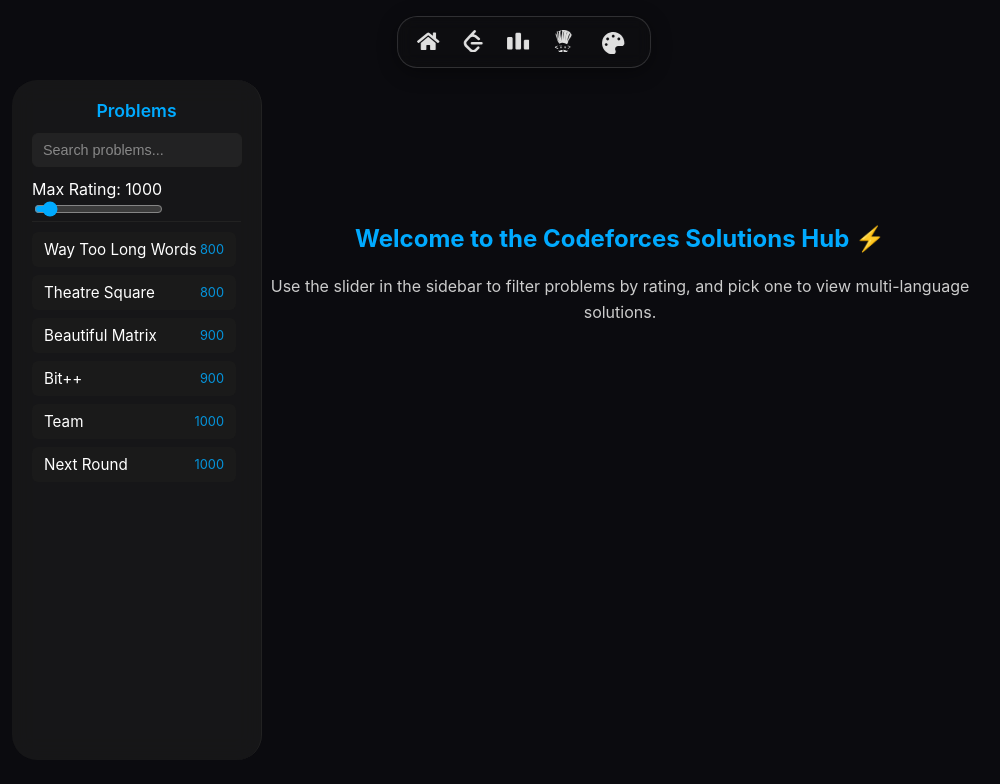
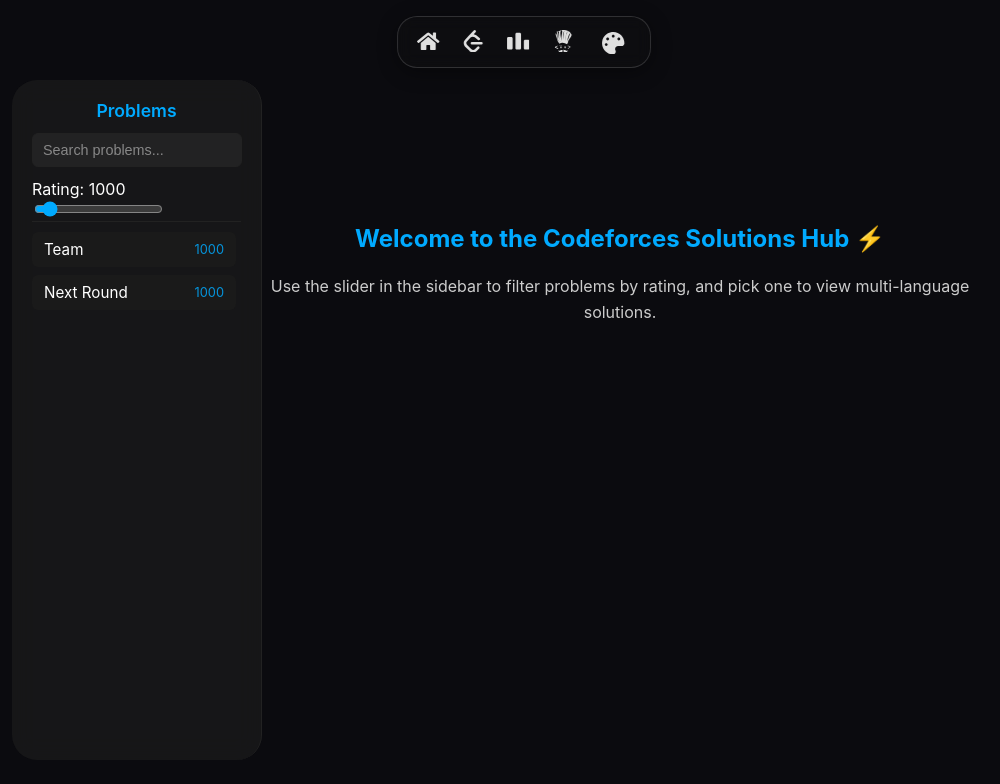
Before and after one commit to JayArindamMaity/bluetwig, a React (Vite) app in the folder frontend/: page /codeforces in a window 1280 px wide. Shown: the top 784 px of the page, without its empty margins (116-1116 px from the left). Built offline with nearby package versions, Linux system fonts and the light colour scheme.

Commit message:
some fixes

```diff
--- a/frontend/src/components/cfleft/cfleft.tsx
+++ b/frontend/src/components/cfleft/cfleft.tsx
@@ -19,8 +19,10 @@
 }) => {
   const [search, setSearch] = useState("");
 
-  const filteredQuestions = questions.filter((q) =>
-    q.title.toLowerCase().includes(search.toLowerCase())
+  const filteredQuestions = questions.filter(
+    (q) =>
+      q.title.toLowerCase().includes(search.toLowerCase()) &&
+      q.rating === maxRating // only exact rating matches
   );
 
   return (
@@ -35,7 +37,7 @@
         />
 
         <div className="cf-slider">
-          <label>Max Rating: {maxRating}</label>
+          <label>Rating: {maxRating}</label>
           <input
             type="range"
             min="800"
@@ -55,7 +57,9 @@
           filteredQuestions.map((q) => (
             <div
               key={q.id}
-              className={`cf-question-item ${selectedId === q.id ? "active" : ""}`}
+              className={`cf-question-item ${
+                selectedId === q.id ? "active" : ""
+              }`}
               onClick={() => onSelectQuestion(q.id)}
             >
               <span className="cf-question-title">{q.title}</span>
--- a/frontend/src/pages/codeforces/codeforces.tsx
+++ b/frontend/src/pages/codeforces/codeforces.tsx
@@ -1,9 +1,9 @@
 import React, { useEffect, useState } from "react";
 import "../../pages/codeforces/codeforces.css";
 import CFLeftbar from "../../components/cfleft/cfleft";
-import { eightHundredQuestions } from "../../data/codeforces/eightHundred";
-import { nineHundredQuestions } from "../../data/codeforces/nineHundred";
-import { thousandQuestions } from "../../data/codeforces/thousand";
+import { eightHundredQuestions } from "../../data/codeforces/800";
+import { nineHundredQuestions } from "../../data/codeforces/900";
+import { thousandQuestions } from "../../data/codeforces/1000";
 import './codeforces.css'
 
 export interface CFQuestionType {
```
Also changed, not shown: frontend/src/data/codeforces/1000.ts (renamed from frontend/src/data/codeforces/thousand.ts), frontend/src/data/codeforces/800.ts (renamed from frontend/src/data/codeforces/eightHundred.ts), frontend/src/data/codeforces/900.ts (renamed from frontend/src/data/codeforces/nineHundred.ts).
